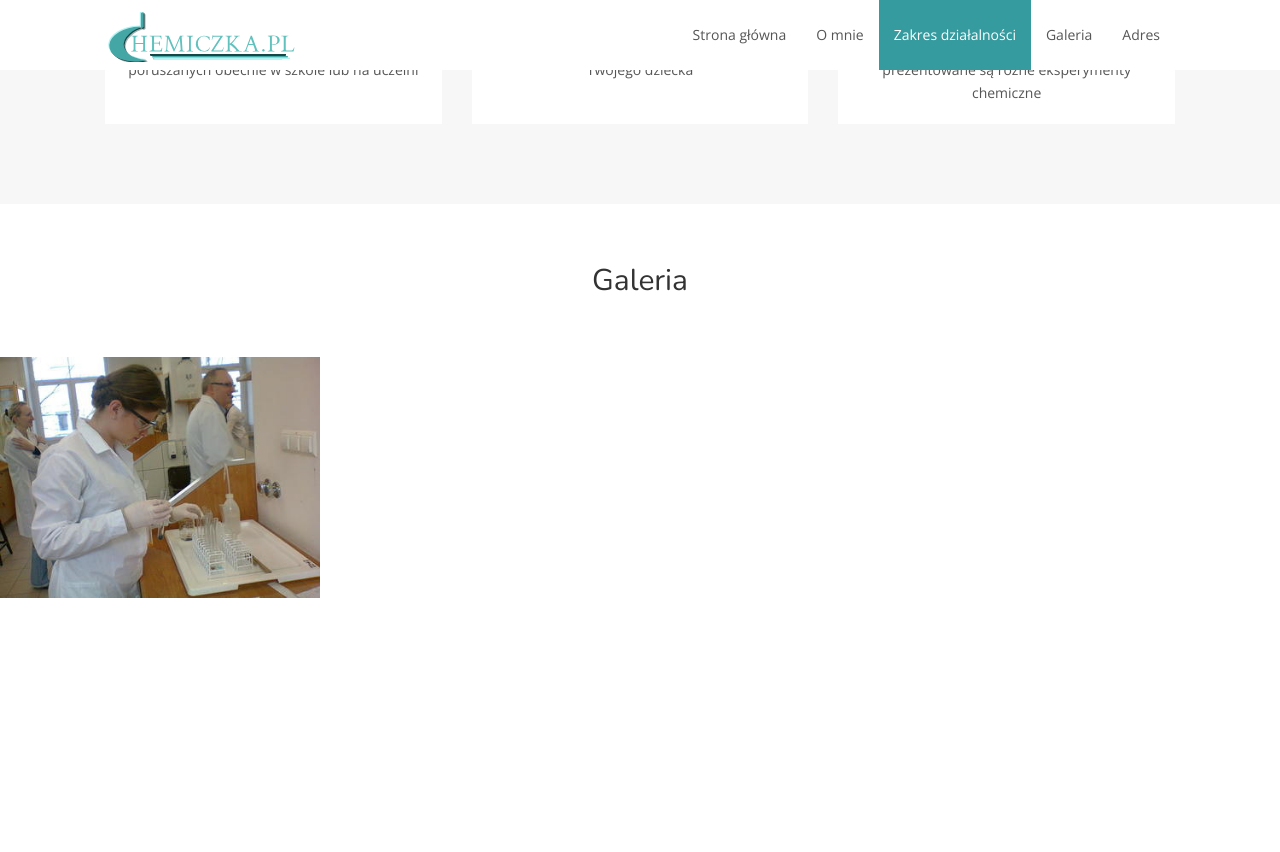
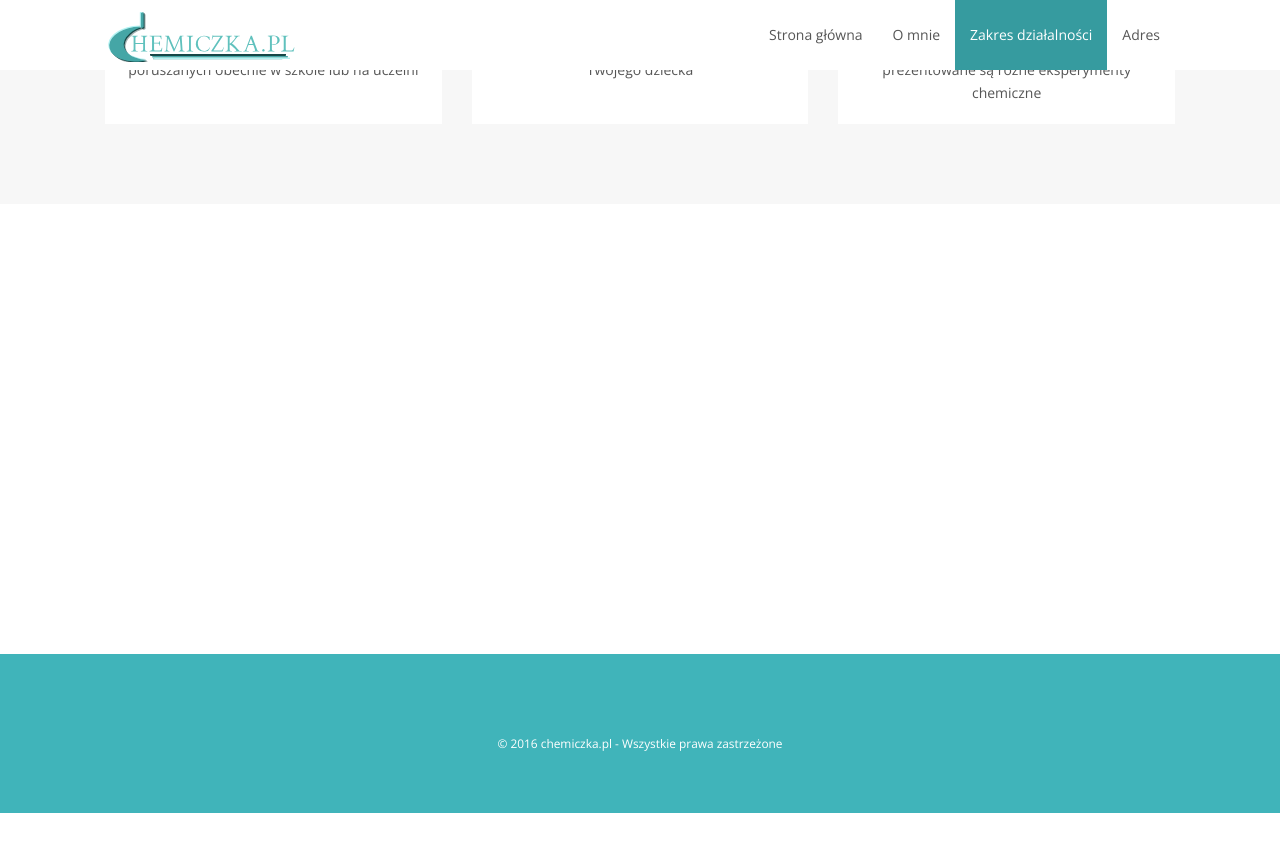
Before and after one commit to chemiczka/chemiczka.github.io, a Jekyll site: the page built from index.html, in a window 1280 px wide and 900 px high, scrolled down 1700 px. Shown: the top 852 px of the window. Built offline with Jekyll 4.4.1, drawn with Linux system fonts in a browser that asks for light colours; nearby versions of some CDN libraries; after the commit the page ends 2513 px from its top, so only the background shows below that.

Commit message:
Temporary disable gallery

```diff
--- a/_includes/header.html
+++ b/_includes/header.html
@@ -19,7 +19,7 @@
                 <li><a class="scroll" href="#about">O mnie</a></li>
                 <li><a class="scroll" href="#treatments">Zakres działalności</a></li>
                 <!--<li><a class="scroll" href="#testimonials">Rekomendacje</a></li>-->
-                <li><a class="scroll" href="#gallery">Galeria</a></li>
+                <!--<li><a class="scroll" href="#gallery">Galeria</a></li>-->
                 <li><a class="scroll" href="#location">Adres</a></li>
             </ul>
         </div>
--- a/index.html
+++ b/index.html
@@ -181,6 +181,7 @@ layout: default
 <!-- End Testimonials -->
 
 <!-- Start Gallery -->
+<!--
 <div id="gallery" class="gallery">
 
     <h2 class="section-title">Galeria</h2>
@@ -197,6 +198,7 @@ layout: default
     {% endfor %}
 
 </div>
+-->
 <!-- End Gallery -->
 
 <!-- Start Map -->
```
